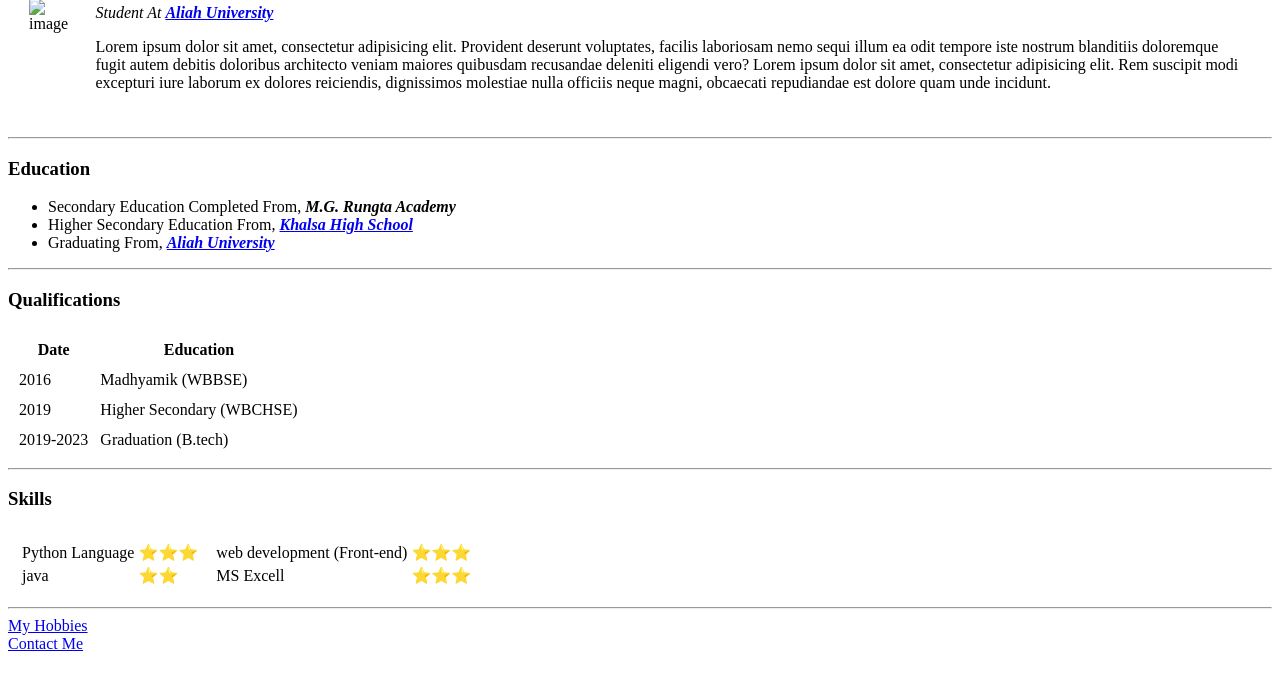
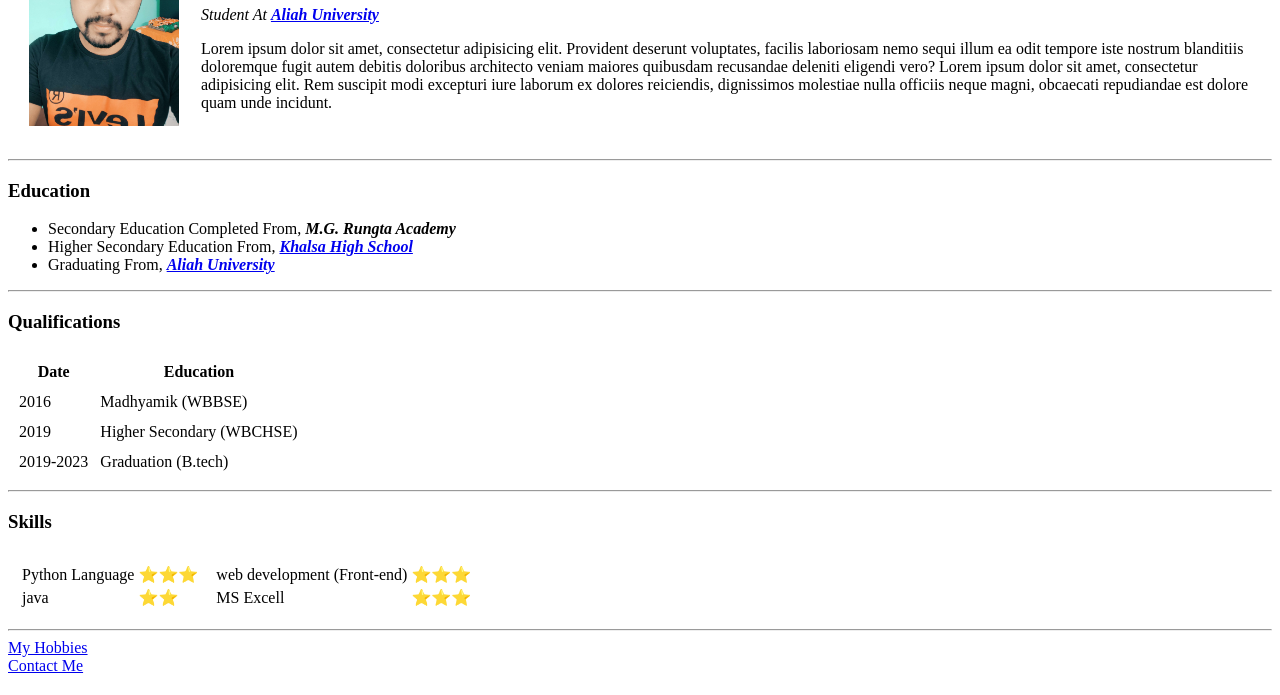
Before and after one commit to AliBhau/cv, a plain HTML site: page index.html in a window 1280 px wide. Shown: the part 105-800 px from the top of the page. Drawn offline with Linux system fonts and the light colour scheme.

Commit message:
some changes

```diff
--- a/index.html
+++ b/index.html
@@ -13,7 +13,7 @@
 
 <body>
     <table cellspacing="20">
-        <td><img src="..//images/Ali.jpg" alt="image" width="150"></td>
+        <td><img src="Ali.jpg" alt="image" width="150"></td>
         <td>
             <h1>Ahmed Ali</h1>
             <p><em>Student At <strong><a href="https://www.aliah.ac.in/">Aliah University</a></strong></em></p>
```
